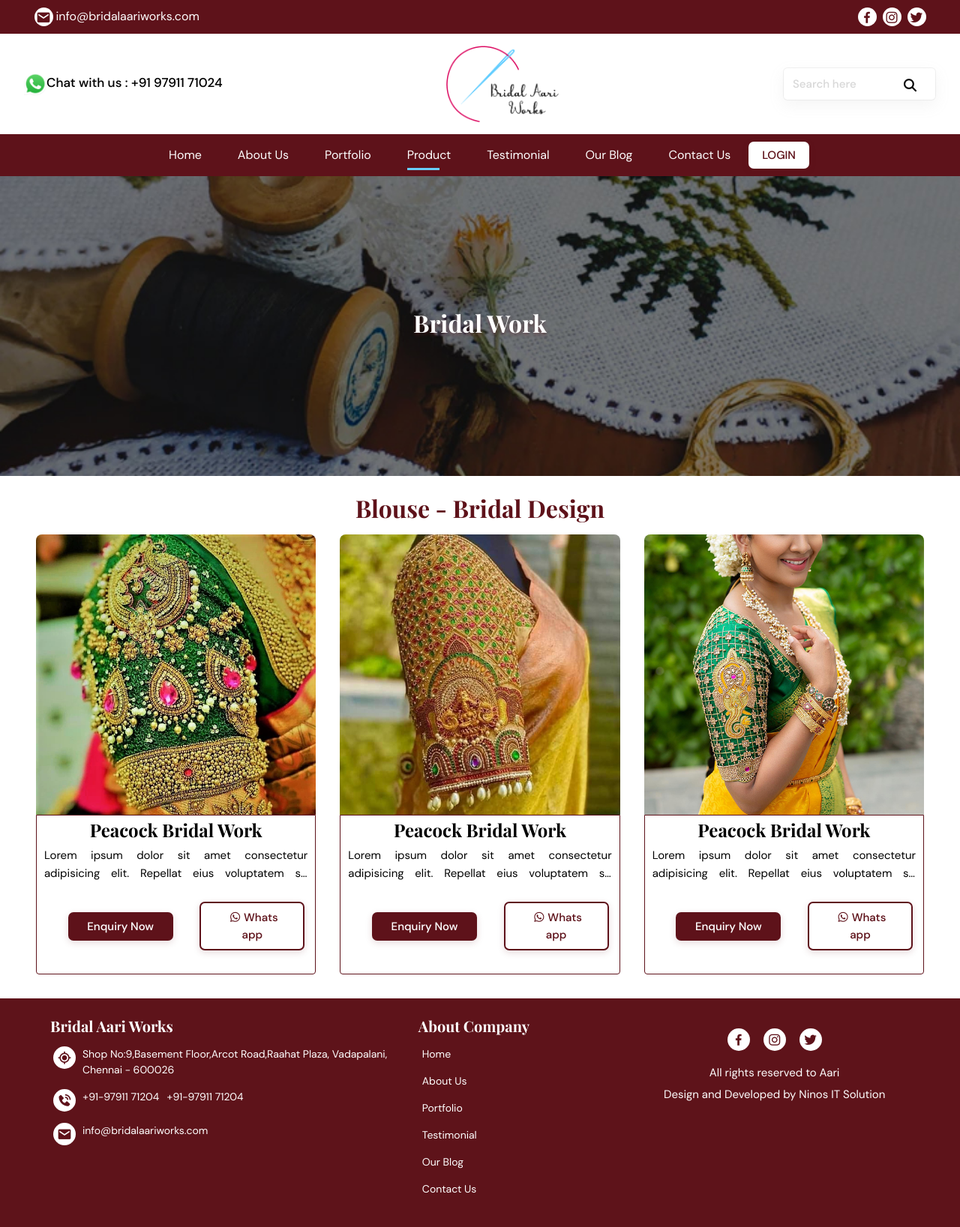
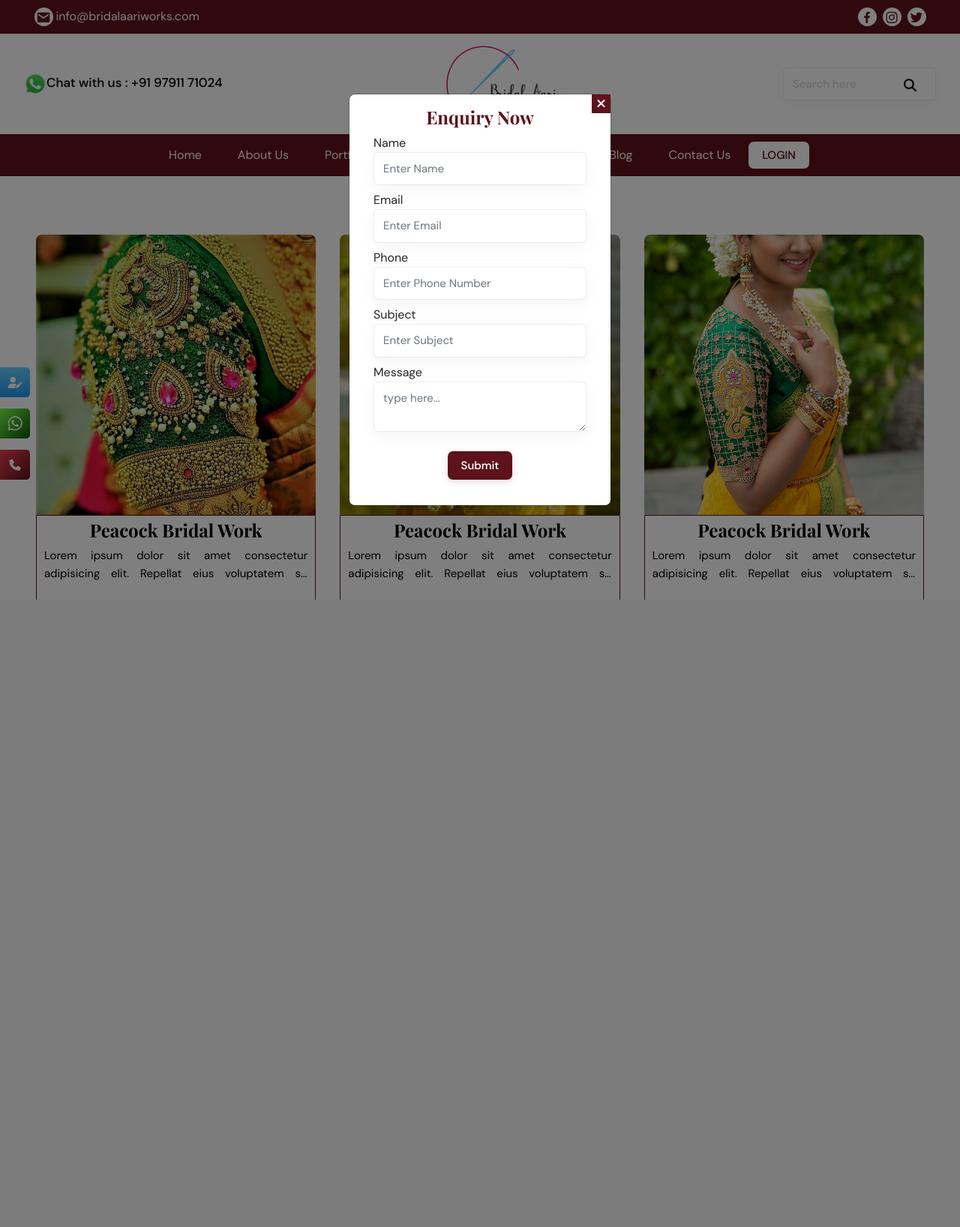
Before and after one commit to Snekasubramanian/Bridal-wrok, a PHP site: page /product-count.php in a window 1280 px wide. Shown: the whole page at 75% size. After the commit the page ends 800 px from the top, so only its background shows below. Run offline with PHP 8.4, Linux system fonts and the light colour scheme; some libraries are stand-ins or nearby versions.

Commit message:
correction

```diff
--- a/assets/css/style.css
+++ b/assets/css/style.css
@@ -878,6 +878,10 @@ ul {
     height: 50vh;
 }
 
+.about-pages {
+    display: none;
+}
+
 .about-pages h2 {
     text-shadow: 0 3px 5px #5e131a70;
 }
@@ -1129,8 +1133,15 @@ ul {
     color: var(--black);
 }
 
-.sare-img .prod-text a i {
-    margin: 0 5px;
+.sare-img .prod-text .what-icon a {
+    display: flex;
+    align-items: center;
+    justify-content: center;
+}
+
+.sare-img .prod-text a img {
+    width: 18px;
+    margin: 0 2px;
 }
 
 .sare-img .btn-des {
@@ -1394,3 +1405,63 @@ ul {
 }
 
 /* modal search  */
+
+/* Float icon */
+
+.social_icon {
+    position: fixed;
+    left: 0;
+    bottom: 5%;
+    z-index: 111;
+}
+
+.social_icon ul .en_quiry {
+    font-size: 15px;
+    background: linear-gradient(#6acfff, #2196F3);
+    border-radius: 0px 5px 5px 0;
+    width: 40px;
+    height: 40px;
+    display: flex;
+    align-items: center;
+    color: #fff !important;
+    position: absolute;
+    bottom: 230px;
+    left: 0;
+    justify-content: center;
+}
+
+.social_icon ul .wh_at {
+    font-size: 15px;
+    background: linear-gradient(317deg, #095200, #76ff4a);
+    border-radius: 0px 5px 5px 0;
+    width: 40px;
+    height: 40px;
+    display: flex;
+    align-items: center;
+    color: #fff !important;
+    position: absolute;
+    bottom: 175px;
+    left: 0;
+    justify-content: center;
+}
+
+.social_icon ul .wh_at {
+    font-size: 22px;
+}
+
+.social_icon ul .call {
+    font-size: 15px;
+    background: linear-gradient(317deg, #5e121a, #ef3f52);
+    border-radius: 0px 5px 5px 0;
+    width: 40px;
+    height: 40px;
+    display: flex;
+    align-items: center;
+    color: #fff !important;
+    position: absolute;
+    bottom: 120px;
+    left: 0;
+    justify-content: center;
+}
+
+/* Float icon end */
--- a/product-count.php
+++ b/product-count.php
@@ -21,12 +21,14 @@ include('templates/header.php') ?>
                     <div class="prod-text">
                         <h4>Peacock Bridal Work</h4>
                         <p>Lorem ipsum dolor sit amet consectetur adipisicing elit. Repellat eius voluptatem sit pariatur, expedita magni laboriosam, excepturi nemo totam cum quae vero minima molestias sint perspiciatis aliquam laudantium. Eaque, amet.</p>
-                        <div class="d-flex-al-jc justify-content-lg-between  my-3">
+                        <div class="d-flex-al-jc justify-content-lg-between  my-3 what-icon ">
                             <div class="mx-1">
                                 <a href="" data-bs-toggle="modal" data-bs-target="#mymodal" class="btn-des">Enquiry Now</a>
                             </div>
                             <div class="mx-1">
-                                <a href="https://api.whatsapp.com/send?phone=+919884092808&text=Hi%20Sir.%2C%20" class="btn-bor" target="_blank"><i class="fa-brands fa-whatsapp"></i>Whats app</a>
+                                <a href="https://api.whatsapp.com/send?phone=+919884092808&text=Hi%20Sir.%2C%20" class="btn-bor" target="_blank">
+                                    <img src="./assets/img/whatsapp.png" alt="whatsapp">
+                                    Whats app</a>
                             </div>
                         </div>
                     </div>
@@ -42,12 +44,12 @@ include('templates/header.php') ?>
                     <div class="prod-text">
                         <h4>Peacock Bridal Work</h4>
                         <p>Lorem ipsum dolor sit amet consectetur adipisicing elit. Repellat eius voluptatem sit pariatur, expedita magni laboriosam, excepturi nemo totam cum quae vero minima molestias sint perspiciatis aliquam laudantium. Eaque, amet.</p>
-                        <div class="d-flex-al-jc justify-content-lg-between  my-3">
+                        <div class="d-flex-al-jc justify-content-lg-between  my-3 what-icon">
                             <div class="mx-1">
                                 <a href="" data-bs-toggle="modal" data-bs-target="#mymodal" class="btn-des">Enquiry Now</a>
                             </div>
                             <div class="mx-1">
-                                <a href="https://api.whatsapp.com/send?phone=+919884092808&text=Hi%20Sir.%2C%20" class="btn-bor" target="_blank"><i class="fa-brands fa-whatsapp"></i>Whats app</a>
+                                <a href="https://api.whatsapp.com/send?phone=+919884092808&text=Hi%20Sir.%2C%20" class="btn-bor" target="_blank"> <img src="./assets/img/whatsapp.png" alt="whatsapp">Whats app</a>
                             </div>
                         </div>
                     </div>
@@ -63,12 +65,12 @@ include('templates/header.php') ?>
                     <div class="prod-text">
                         <h4>Peacock Bridal Work</h4>
                         <p>Lorem ipsum dolor sit amet consectetur adipisicing elit. Repellat eius voluptatem sit pariatur, expedita magni laboriosam, excepturi nemo totam cum quae vero minima molestias sint perspiciatis aliquam laudantium. Eaque, amet.</p>
-                        <div class="d-flex-al-jc justify-content-lg-between  my-3">
+                        <div class="d-flex-al-jc justify-content-lg-between  my-3 what-icon">
                             <div class="mx-1">
                                 <a href="" data-bs-toggle="modal" data-bs-target="#mymodal" class="btn-des">Enquiry Now</a>
                             </div>
                             <div class="mx-1">
-                                <a href="https://api.whatsapp.com/send?phone=+919884092808&text=Hi%20Sir.%2C%20" class="btn-bor" target="_blank"><i class="fa-brands fa-whatsapp"></i>Whats app</a>
+                                <a href="https://api.whatsapp.com/send?phone=+919884092808&text=Hi%20Sir.%2C%20" class="btn-bor" target="_blank"> <img src="./assets/img/whatsapp.png" alt="whatsapp">Whats app</a>
                             </div>
                         </div>
                     </div>
--- a/templates/footer.php
+++ b/templates/footer.php
@@ -35,6 +35,7 @@
                          <a href="#"><i class='bx bxl-facebook'></i></a>
                          <a href="#"><i class='bx bxl-instagram'></i></a>
                          <a href="#"><i class='bx bxl-twitter'></i></a>
+                         <a href="#"><i class='bx bxl-youtube'></i></a>
                      </li>
 
                  </ul>
@@ -49,6 +50,42 @@
          </div>
      </div>
  </div>
+ <!-- float icon -->
+ <div class="social_icon">
+     <ul>
+         <li> <a class="en_quiry" href="" data-bs-toggle="modal" data-bs-target="#mymodal">
+                 <i class="fa-solid fa-user-pen"></i>
+             </a>
+         </li>
+         <li>
+             <a class="wh_at" target="_blank" href="https://api.whatsapp.com/send?phone=+919791171024&amp;text=BRIDAL%AARI%WORK ">
+                 <i class="fa-brands fa-whatsapp"></i></a>
+         </li>
+         <li>
+             <a class="call" target="_blank" href="tel:+919080167834">
+                 <i class="fa-solid fa-phone"></i></a>
+         </li>
+     </ul>
+
+ </div>
+ <!-- float icon end -->
+ <!-- chant -->
+ <!--Start of Tawk.to Script-->
+ <script type="text/javascript">
+     var Tawk_API = Tawk_API || {},
+         Tawk_LoadStart = new Date();
+     (function() {
+         var s1 = document.createElement("script"),
+             s0 = document.getElementsByTagName("script")[0];
+         s1.async = true;
+         s1.src = 'https://embed.tawk.to/647469a4ad80445890efa83d/1h1jbpb5n';
+         s1.charset = 'UTF-8';
+         s1.setAttribute('crossorigin', '*');
+         s0.parentNode.insertBefore(s1, s0);
+     })();
+ </script>
+ <!--End of Tawk.to Script-->
+ <!-- chact -->
  <!-- script -->
  <script src="https://cdn.jsdelivr.net/npm/bootstrap@5.2.1/dist/js/bootstrap.bundle.min.js"></script>
  <script src="https://cdnjs.cloudflare.com/ajax/libs/jquery/3.6.0/jquery.min.js" integrity="sha512-894YE6QWD5I59HgZOGReFYm4dnWc1Qt5NtvYSaNcOP+u1T9qYdvdihz0PPSiiqn/+/3e7Jo4EaG7TubfWGUrMQ==" crossorigin="anonymous" referrerpolicy="no-referrer"></script>
@@ -413,3 +450,16 @@
      })
  </script>
  <!-- testimonial end -->
+
+ <!-- default popup starts -->
+ <script>
+     $(document).ready(function() {
+         //  if (window.location.pathname == '/thanks') {
+
+         //  } else {
+         $('#mymodal').delay(5000).modal('show');
+
+     });
+ </script>
+
+ <!-- default popup ends -->
```
